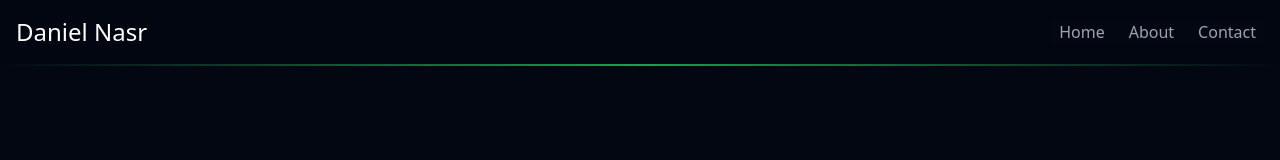
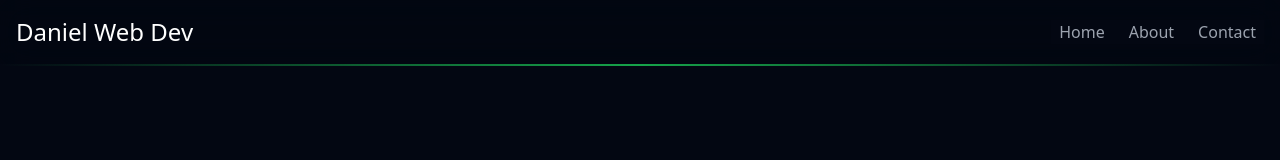
Before and after one commit to imdanieldev/portfolio-v6, a Nuxt app: page / in a window 1280 px wide. Shown: the top 160 px of the page. Built offline with nearby package versions, Linux system fonts and the light colour scheme.

Commit message:
Update app.vue

```diff
--- a/app.vue
+++ b/app.vue
@@ -2,7 +2,7 @@
 	<div class="min-h-svh">
 		<nav
 			class="h-16 bg-gray-950/60 backdrop-blur-lg flex justify-between items-center px-4 sticky left-0 top-0 z-50">
-			<h1 class="text-2xl">Daniel Nasr</h1>
+			<h1 class="text-2xl">Daniel Web Dev</h1>
 			<ul id="menu"
 				class="overflow-hidden flex fixed top-16 bg-gray-950 justify-center z-20 left-0 w-full md:w-auto h-0 md:h-auto md:static gap-2 items-center text-gray-400 transition-all">
 				<li class="cursor-pointer hover:text-green-400 transition-colors">
```
